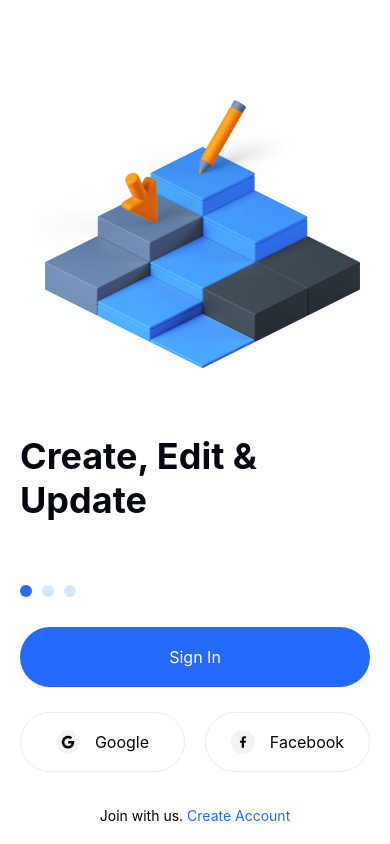
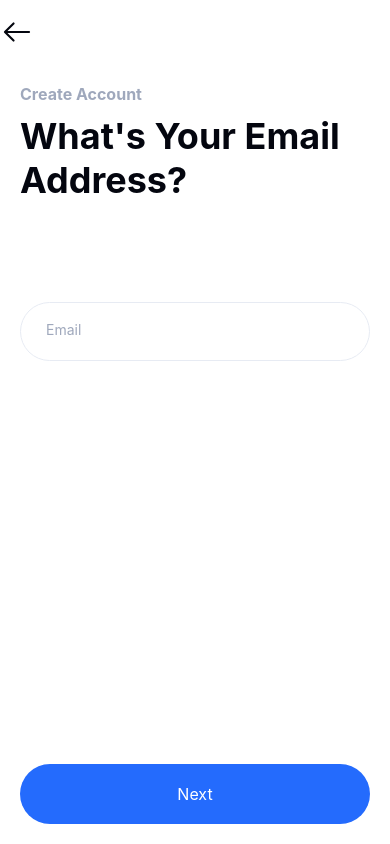
Before and after one commit to VED-ER/rn-managepro, a React Native app: screen / in a window 390 px wide. Both pictures are taken after a click on the element "Create Account". Built offline with nearby package versions, Linux system fonts and the light colour scheme.

Commit message:
2 new screens

```diff
--- a/src/components/SignInContainer.js
+++ b/src/components/SignInContainer.js
@@ -4,8 +4,12 @@ import { FacebookLogo, GoogleLogo } from './svg'
 import SecondaryButton from './SecondaryButton'
 import PrimaryButton from './PrimaryButton'
 import { Variables } from '../styles/theme'
+import { CREATE_ACCOUNT } from '../navigations/routes'
+import { useNavigation } from '@react-navigation/native'
 
-const SignInContainer = ({ onSignInPress, onCreateAccountPress }) => {
+const SignInContainer = ({ onSignInPress }) => {
+    const navigation = useNavigation()
+
     return (
         <View>
             <PrimaryButton text={'Sign In'} onPress={onSignInPress} />
@@ -23,7 +27,13 @@ const SignInContainer = ({ onSignInPress, onCreateAccountPress }) => {
                     textStyle={{ marginLeft: 15 }}
                 />
             </View>
-            <Text style={styles.bottomText}>Join with us. <Text style={styles.createAccountText} onPress={onCreateAccountPress}>Create Account</Text></Text>
+            <Text style={styles.bottomText}>
+                Join with us.
+                <Text
+                    style={styles.createAccountText}
+                    onPress={() => navigation.navigate(CREATE_ACCOUNT)}
+                >Create Account</Text>
+            </Text>
         </View>
     )
 }
--- a/src/navigations/MainNavigator.js
+++ b/src/navigations/MainNavigator.js
@@ -2,10 +2,12 @@ import { NavigationContainer } from "@react-navigation/native";
 import { createNativeStackNavigator } from "@react-navigation/native-stack";
 import { StatusBar } from "expo-status-bar";
 import BackButton from "../components/header/BackButton";
+import CreateAccountScreen from "../screens/CreateAccountScreen";
+import CreateAccountSuccessScreen from "../screens/CreateAccountSuccessScreen"
 import ForgotPasswordScreen from "../screens/ForgotPasswordScreen";
 import LoginScreen from "../screens/LoginScreen";
 import OnboardingScreen from "../screens/OnboardingScreen";
-import { FORGOT_PASSWORD, LOGIN, ONBOARDING } from "./routes";
+import { CREATE_ACCOUNT, CREATE_ACCOUNT_SUCCESS, FORGOT_PASSWORD, LOGIN, ONBOARDING } from "./routes";
 
 const Stack = createNativeStackNavigator()
 
@@ -31,6 +33,17 @@ const MainNavigator = () => {
                         component={LoginScreen}
                     />
                     <Stack.Screen
+                        name={CREATE_ACCOUNT}
+                        component={CreateAccountScreen}
+                    />
+                    <Stack.Screen
+                        name={CREATE_ACCOUNT_SUCCESS}
+                        component={CreateAccountSuccessScreen}
+                        options={{
+                            headerShown: false
+                        }}
+                    />
+                    <Stack.Screen
                         name={FORGOT_PASSWORD}
                         component={ForgotPasswordScreen}
                     />
--- a/src/navigations/routes.js
+++ b/src/navigations/routes.js
@@ -1,3 +1,5 @@
 export const ONBOARDING = 'Onboarding'
 export const LOGIN = 'Login'
 export const FORGOT_PASSWORD = 'ForgotPassword'
+export const CREATE_ACCOUNT = 'CreateAccount'
+export const CREATE_ACCOUNT_SUCCESS = 'CreateAccountSuccess'
--- /dev/null
+++ b/src/screens/CreateAccountScreen.js
@@ -0,0 +1,64 @@
+import { ScrollView, StyleSheet, Text, View } from 'react-native'
+import React, { useState } from 'react'
+import Screen from '../components/Screen'
+import { Variables } from '../styles/theme'
+import InputPrimary from '../components/InputPrimary'
+import PrimaryButton from '../components/PrimaryButton'
+import { CREATE_ACCOUNT_SUCCESS } from '../navigations/routes'
+
+const CreateAccountScreen = ({ navigation }) => {
+    const [email, setEmail] = useState('')
+
+    return (
+        <Screen>
+            <ScrollView bounces={false} contentContainerStyle={{ flexGrow: 1 }} >
+                <View style={styles.container}>
+                    <View>
+                        <Text style={styles.subtitle}>Create Account</Text>
+                        <Text style={styles.title}>What's Your Email Address?</Text>
+                        <InputPrimary
+                            placeholder={'Email'}
+                            value={email}
+                            onChangeText={setEmail}
+                        />
+                    </View>
+                    <PrimaryButton text={'Next'} onPress={() => navigation.navigate(CREATE_ACCOUNT_SUCCESS)} />
+                </View>
+            </ScrollView>
+        </Screen>
+    )
+}
+
+export default CreateAccountScreen
+
+const styles = StyleSheet.create({
+    container: {
+        flex: 1,
+        justifyContent: 'space-between'
+    },
+    title: {
+        color: Variables.colors.black.dark900,
+        fontSize: 36,
+        fontWeight: 'bold',
+        marginTop: 10,
+        marginBottom: 100
+    },
+    subtitle: {
+        fontSize: 16,
+        color: Variables.colors.black.light300,
+        fontWeight: 'bold'
+    },
+    rememberMeText: {
+        color: Variables.colors.black.light300,
+        fontSize: 14,
+        marginLeft: 10
+    },
+    forgotPasswordText: {
+        fontSize: 14,
+        color: Variables.colors.black.light300
+    },
+    checkboxContainer: {
+        flexDirection: 'row',
+        alignItems: 'center'
+    }
+})
--- /dev/null
+++ b/src/screens/CreateAccountSuccessScreen.js
@@ -0,0 +1,38 @@
+import { Image, StyleSheet, Text, View } from 'react-native'
+import React from 'react'
+import Screen from '../components/Screen'
+import { Variables } from '../styles/theme'
+import PrimaryButton from '../components/PrimaryButton'
+
+const CreateAccountSuccessScreen = () => {
+    return (
+        <Screen style={{ justifyContent: 'space-between' }}>
+            <Image
+                source={require('../assets/create-account-success.png')}
+                style={{ marginTop: 100 }}
+            />
+            <View>
+                <Text style={styles.subtitle}>Create Account Success</Text>
+                <Text style={styles.title}>Let's Manage Your Task!</Text>
+            </View>
+            <PrimaryButton text={'Create Workspace'} />
+        </Screen>
+    )
+}
+
+export default CreateAccountSuccessScreen
+
+const styles = StyleSheet.create({
+    title: {
+        color: Variables.colors.black.dark900,
+        fontSize: 36,
+        fontWeight: 'bold',
+        marginTop: 10,
+        marginBottom: 100
+    },
+    subtitle: {
+        fontSize: 16,
+        color: Variables.colors.black.light300,
+        fontWeight: 'bold'
+    },
+})
```
Also changed, not shown: src/assets/create-account-success.png (added).
